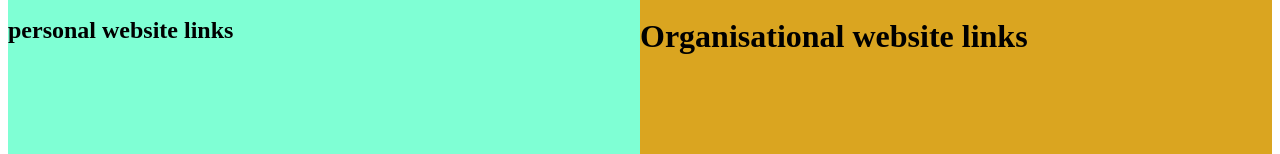
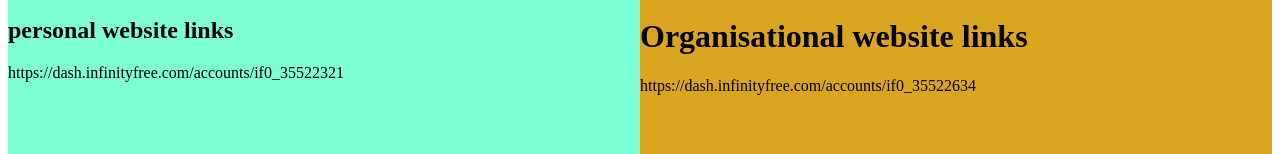
Before and after one commit to CarolMugabe/NANKUNDA-CAROLYN, a plain HTML site: page index.html in a window 1280 px wide. Shown: the part 584-738 px from the top of the page. Drawn offline with nearby package versions, Linux system fonts and the light colour scheme.

Commit message:
Update index.html

```diff
--- a/index.html
+++ b/index.html
@@ -31,9 +31,11 @@
         </aside>
         <main1><section>
             <h1> personal website links</h1>
+            <p>https://dash.infinityfree.com/accounts/if0_35522321</p>
         </section></main1>
         <aside1>
                 <h1>Organisational website links</h1>
+                <p>https://dash.infinityfree.com/accounts/if0_35522634</p>
         </aside1>
 
     </div>
```
